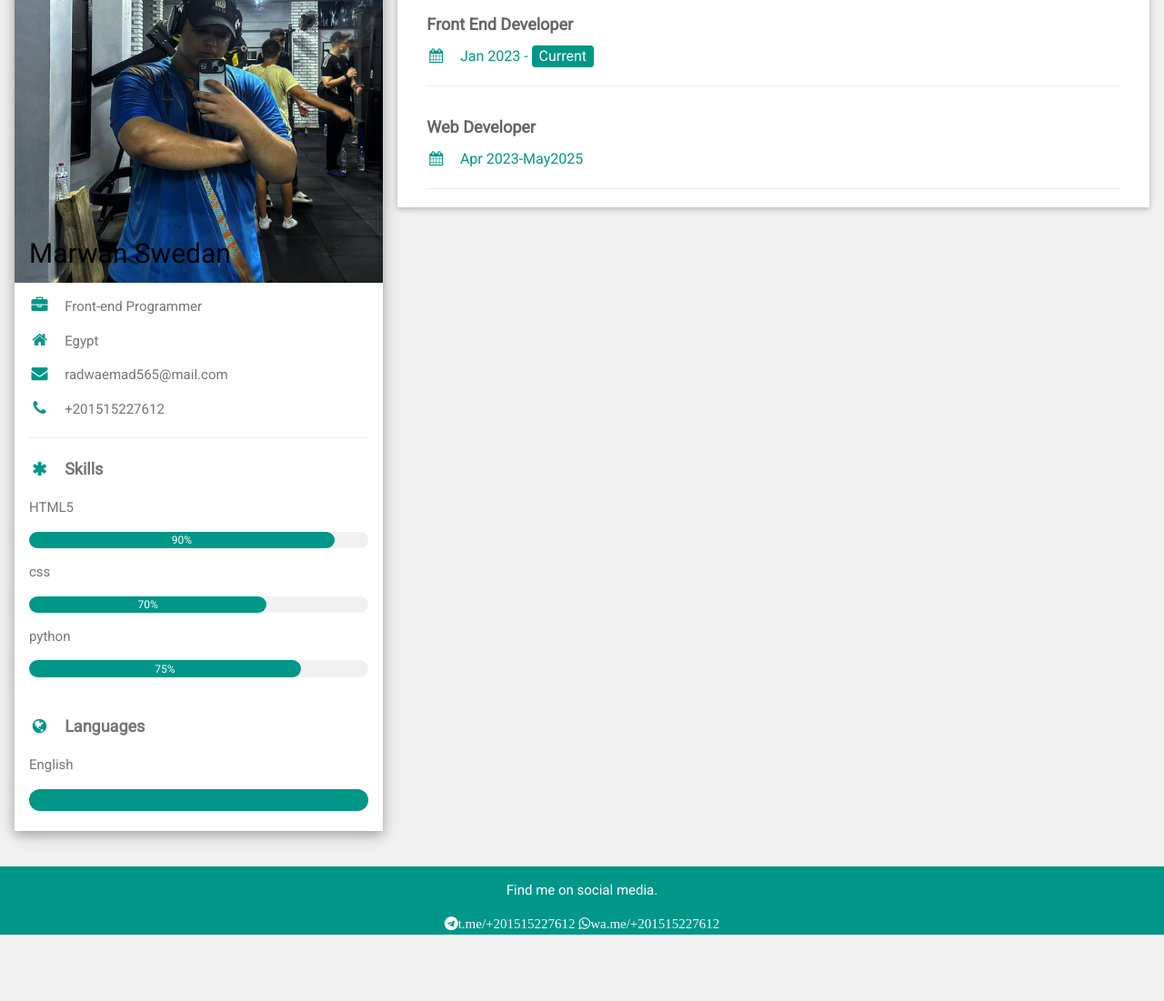
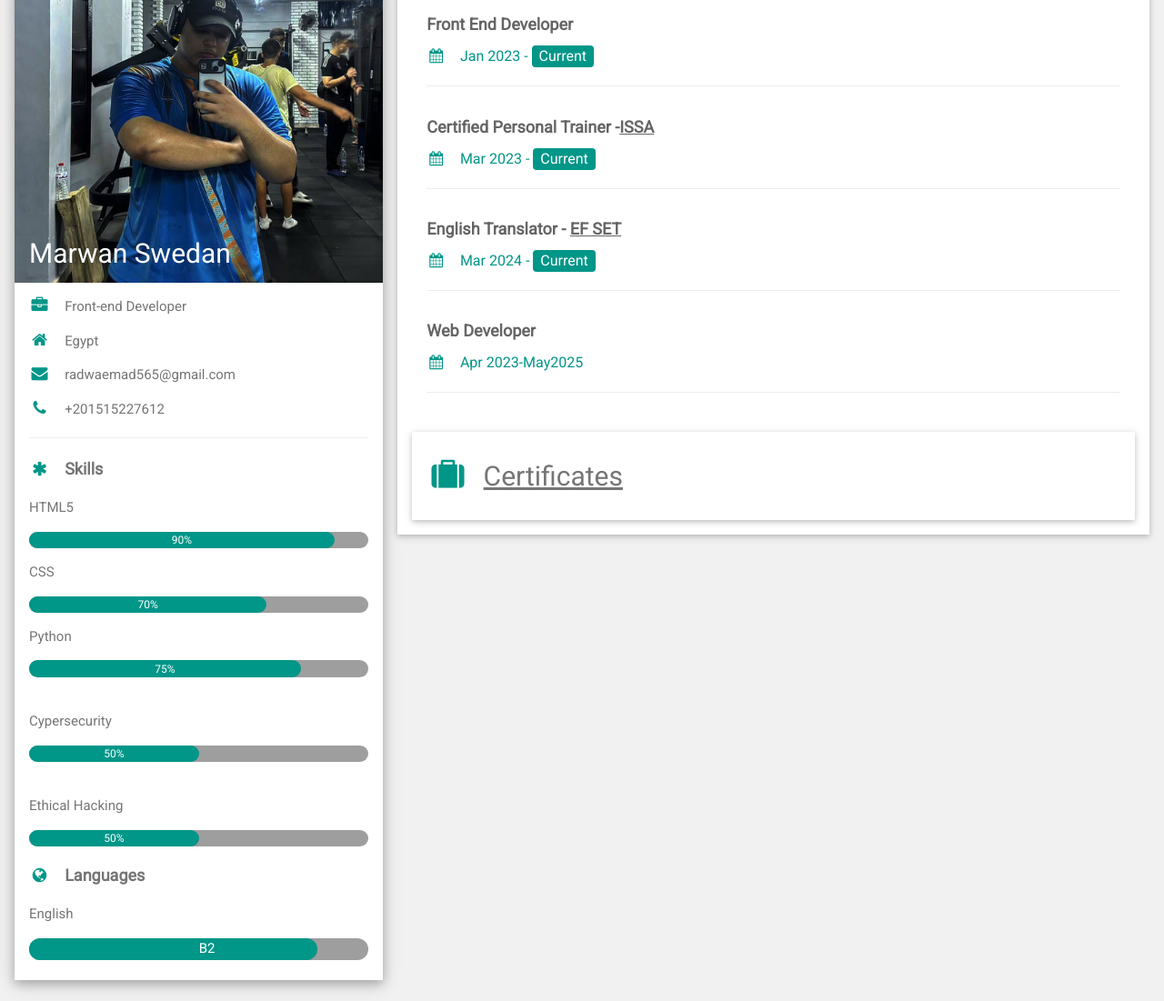
Before and after one commit to maromasr2/My-Cv, a plain HTML site: page CV.html in a window 1280 px wide. Shown: the part 110-1211 px from the top of the page at 91% size. Before the commit the page ends 1138 px from the top, so only its background shows below. Drawn offline with nearby package versions, Linux system fonts and the light colour scheme.

Commit message:
update CV.html

```diff
--- a/CV.html
+++ b/CV.html
@@ -1,7 +1,7 @@
 <!DOCTYPE html>
 <html>
 <head>
-<title>Marwan Swedan</title>
+<title>W3.CSS Template</title>
 <meta charset="UTF-8">
 <meta name="viewport" content="width=device-width, initial-scale=1">
 <link rel="stylesheet" href="https://www.w3schools.com/w3css/5/w3.css">
@@ -25,38 +25,46 @@ html,body,h1,h2,h3,h4,h5,h6 {font-family: "Roboto", sans-serif}
       <div class="w3-white w3-text-grey w3-card-4">
         <div class="w3-display-container">
           <img src="insta.jpg" style="width:100%" alt="Avatar">
-          <div class="w3-display-bottomleft w3-container w3-text-black">
+          <div class="w3-display-bottomleft w3-container w3-text-white">
             <h2>Marwan Swedan</h2>
           </div>
         </div>
         <div class="w3-container">
-          <p><i class="fa fa-briefcase fa-fw w3-margin-right w3-large w3-text-teal"></i>Front-end Programmer</p>
+          <p><i class="fa fa-briefcase fa-fw w3-margin-right w3-large w3-text-teal"></i>Front-end Developer</p>
           <p><i class="fa fa-home fa-fw w3-margin-right w3-large w3-text-teal"></i>Egypt</p>
-          <p><i class="fa fa-envelope fa-fw w3-margin-right w3-large w3-text-teal"></i>radwaemad565@mail.com</p>
+          <p><i class="fa fa-envelope fa-fw w3-margin-right w3-large w3-text-teal"></i>radwaemad565@gmail.com</p>
           <p><i class="fa fa-phone fa-fw w3-margin-right w3-large w3-text-teal"></i>+201515227612</p>
           <hr>
 
           <p class="w3-large"><b><i class="fa fa-asterisk fa-fw w3-margin-right w3-text-teal"></i>Skills</b></p>
           <p>HTML5</p>
-          <div class="w3-light-grey w3-round-xlarge w3-small">
+          <div class="w3-grey w3-round-xlarge w3-small">
             <div class="w3-container w3-center w3-round-xlarge w3-teal" style="width:90%">90%</div>
           </div>
-          <p>css</p>
-          <div class="w3-light-grey w3-round-xlarge w3-small">
+          <p>CSS</p>
+          <div class="w3-grey w3-round-xlarge w3-small">
             <div class="w3-container w3-center w3-round-xlarge w3-teal" style="width:70%">
               <div class="w3-center w3-text-white">70%</div>
             </div>
           </div>
-          <p>python</p>
-          <div class="w3-light-grey w3-round-xlarge w3-small">
+          <p>Python</p>
+          <div class="w3-grey w3-round-xlarge w3-small">
             <div class="w3-container w3-center w3-round-xlarge w3-teal" style="width:80%">75%</div>
           </div>
           <br>
-
+          <p>Cypersecurity</p>
+          <div class="w3-grey w3-round-xlarge w3-small">
+            <div class="w3-container w3-center w3-round-xlarge w3-teal" style="width:50%">50%</div>
+          </div>
+          <br>
+          <p>Ethical Hacking</p>
+          <div class="w3-grey w3-round-xlarge w3-small">
+            <div class="w3-container w3-center w3-round-xlarge w3-teal" style="width:50%">50%</div>
+          </div>
           <p class="w3-large w3-text-theme"><b><i class="fa fa-globe fa-fw w3-margin-right w3-text-teal"></i>Languages</b></p>
           <p>English</p>
-          <div class="w3-light-grey w3-round-xlarge">
-            <div class="w3-round-xlarge w3-teal" style="height:24px;width:100%"></div>
+          <div class="w3-grey w3-round-xlarge">
+            <div class="w3-round-xlarge w3-teal" style="padding-left: 50%;height:24px;width:85%">B2</div>
           </div>
           <br>
         </div>
@@ -76,10 +84,26 @@ html,body,h1,h2,h3,h4,h5,h6 {font-family: "Roboto", sans-serif}
           <hr>
         </div>
         <div class="w3-container">
+          <h5 class="w3-opacity"><b>Certified Personal Trainer -<a href="https://www.issaonline.com/">ISSA</a></b></h5>
+          <h6 class="w3-text-teal"><i class="fa fa-calendar fa-fw w3-margin-right"></i>Mar 2023 - <span class="w3-tag w3-teal w3-round">Current</span> </h6>
+          <hr>
+        </div>
+        <div class="w3-container">
+          <h5 class="w3-opacity"><b>English Translator - <a href="https://www.efset.org/">EF SET</a></b></h5>
+          <h6 class="w3-text-teal"><i class="fa fa-calendar fa-fw w3-margin-right"></i>Mar 2024 - <span class="w3-tag w3-teal w3-round">Current</span></h6>
+          <hr>
+        </div>
+        <div class="w3-container">
           <h5 class="w3-opacity"><b>Web Developer</b></h5>
           <h6 class="w3-text-teal"><i class="fa fa-calendar fa-fw w3-margin-right"></i>Apr 2023-May2025</h6>
           <hr>
         </div>
+        <br>
+        <div class="w3-container w3-card w3-white w3-margin-bottom">
+        <h2 class="w3-text-grey w3-padding-16"><i class="fa fa-suitcase fa-fw w3-margin-right w3-xxlarge w3-text-teal"></i><a href="https://www.linkedin.com/in/marwan-swedan/details/certifications/">Certificates</a></h2>
+        <div class="w3-container">
+
+
     <!-- End Right Column -->
     </div>
 
@@ -88,11 +112,5 @@ html,body,h1,h2,h3,h4,h5,h6 {font-family: "Roboto", sans-serif}
 
   <!-- End Page Container -->
 </div>
-
-<footer class="w3-container w3-teal w3-center w3-margin-top">
-  <p>Find me on social media.</p>
-  <i class="fa fa-telegram w3-hover-opacity">t.me/+201515227612</i>
-  <i class="fa fa-whatsapp w3-hover-opacity">wa.me/+201515227612</i>
-</footer>
 </body>
 </html>
```
